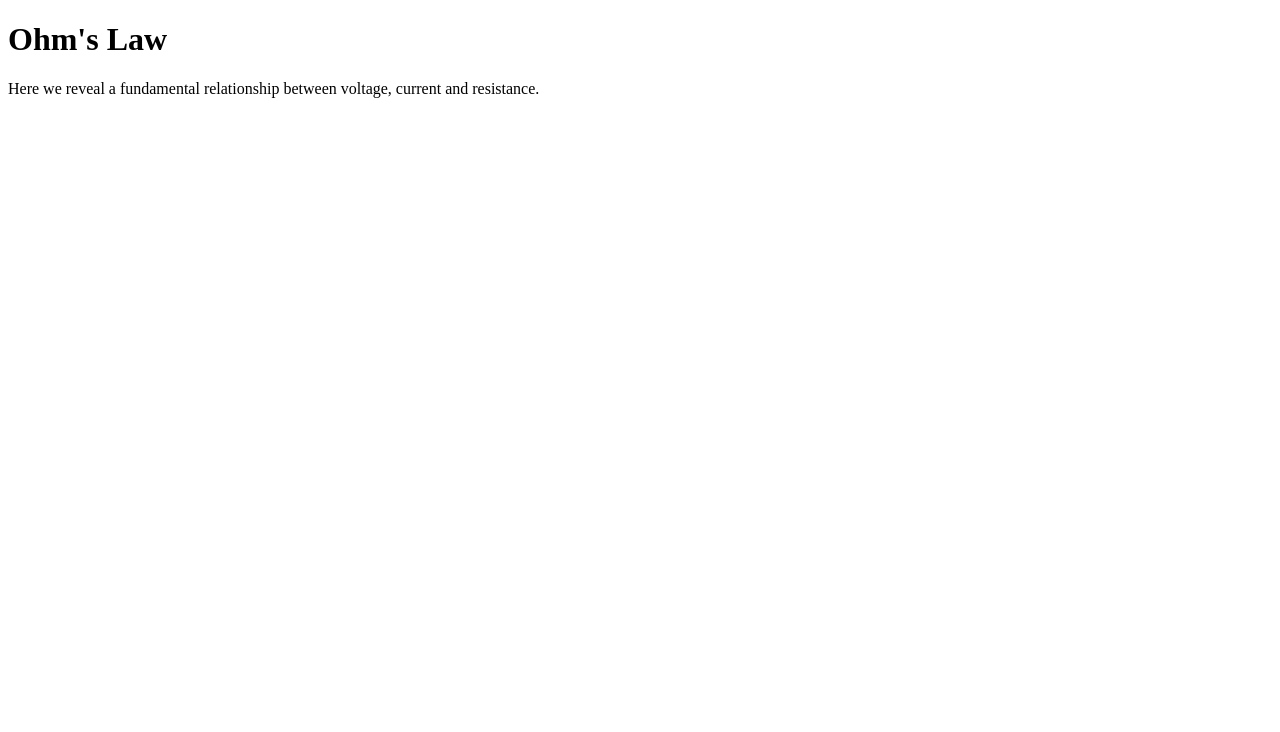
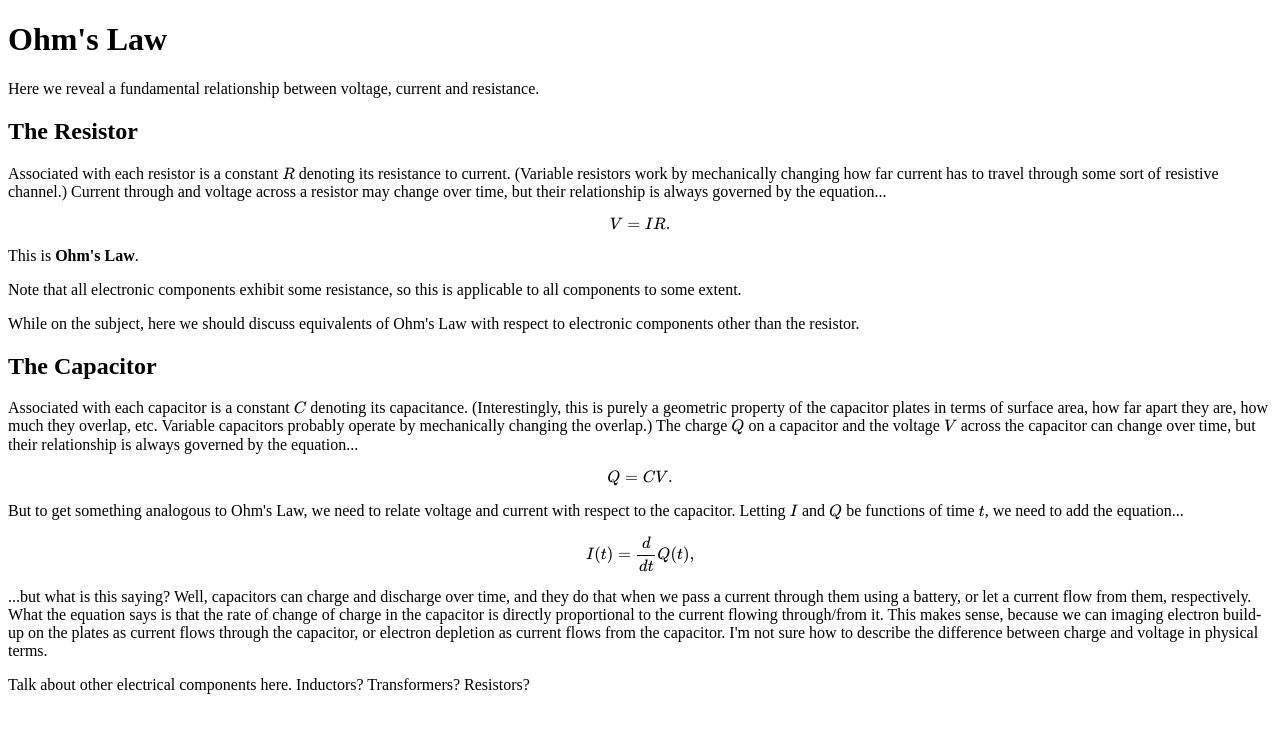
Before and after one commit to spencerparkin/ElectronicsNotes, a plain HTML site: page ohms_law.html in a window 1280 px wide. Drawn offline with nearby package versions, Linux system fonts and the light colour scheme; some packages are replaced by stand-ins of ours.

Commit message:
trying to understand capacitors better

```diff
--- a/ohms_law.html
+++ b/ohms_law.html
@@ -3,11 +3,62 @@
 <head>
     <meta charset="UTF-8">
     <title>Ohm's Law</title>
+    <script type="text/javascript" async
+            src="https://cdnjs.cloudflare.com/ajax/libs/mathjax/2.7.4/MathJax.js?config=TeX-MML-AM_CHTML"
+            async></script>
 </head>
     <body>
         <h1>Ohm's Law</h1>
         <p>
             Here we reveal a fundamental relationship between voltage, current and resistance.
         </p>
+        <h2>The Resistor</h2>
+        <p>
+            Associated with each resistor is a constant \(R\) denoting its resistance to current.
+            (Variable resistors work by mechanically changing how far current has to travel
+            through some sort of resistive channel.)
+            Current through and voltage across a resistor may change over time, but their relationship
+            is always governed by the equation...
+            $$
+            V = IR.
+            $$
+            This is <b>Ohm's Law</b>.
+        </p>
+        <p>
+            Note that all electronic components exhibit some resistance, so this is applicable
+            to all components to some extent.
+        </p>
+        <p>
+            While on the subject, here we should discuss equivalents of Ohm's Law with respect
+            to electronic components other than the resistor.
+        </p>
+        <h2>The Capacitor</h2>
+        <p>
+            Associated with each capacitor is a constant \(C\) denoting its capacitance.
+            (Interestingly, this is purely a geometric property of the capacitor plates
+            in terms of surface area, how far apart they are, how much they overlap, etc.  Variable
+            capacitors probably operate by mechanically changing the overlap.)
+            The charge \(Q\) on a capacitor and the voltage \(V\) across the capacitor can change
+            over time, but their relationship is always governed by the equation...
+            $$
+            Q = CV.
+            $$
+            But to get something analogous to Ohm's Law, we need to relate voltage and current
+            with respect to the capacitor.  Letting \(I\) and \(Q\) be functions of time \(t\),
+            we need to add the equation...
+            $$
+            I(t) = \frac{d}{dt}Q(t),
+            $$
+            ...but what is this saying?  Well, capacitors can charge and discharge over time,
+            and they do that when we pass a current through them using a battery, or let a current
+            flow from them, respectively.  What the equation says is that the rate of change of charge
+            in the capacitor is directly proportional to the current flowing through/from it.  This makes
+            sense, because we can imaging electron build-up on the plates as current flows through
+            the capacitor, or electron depletion as current flows from the capacitor.  I'm not sure
+            how to describe the difference between charge and voltage in physical terms.
+        </p>
+        <p>
+            Talk about other electrical components here.  Inductors?  Transformers?  Resistors?
+        </p>
     </body>
 </html>
```
Also changed, not shown: index.html (+2 -4 lines), rc_circuit.html (+7 -17 lines).
